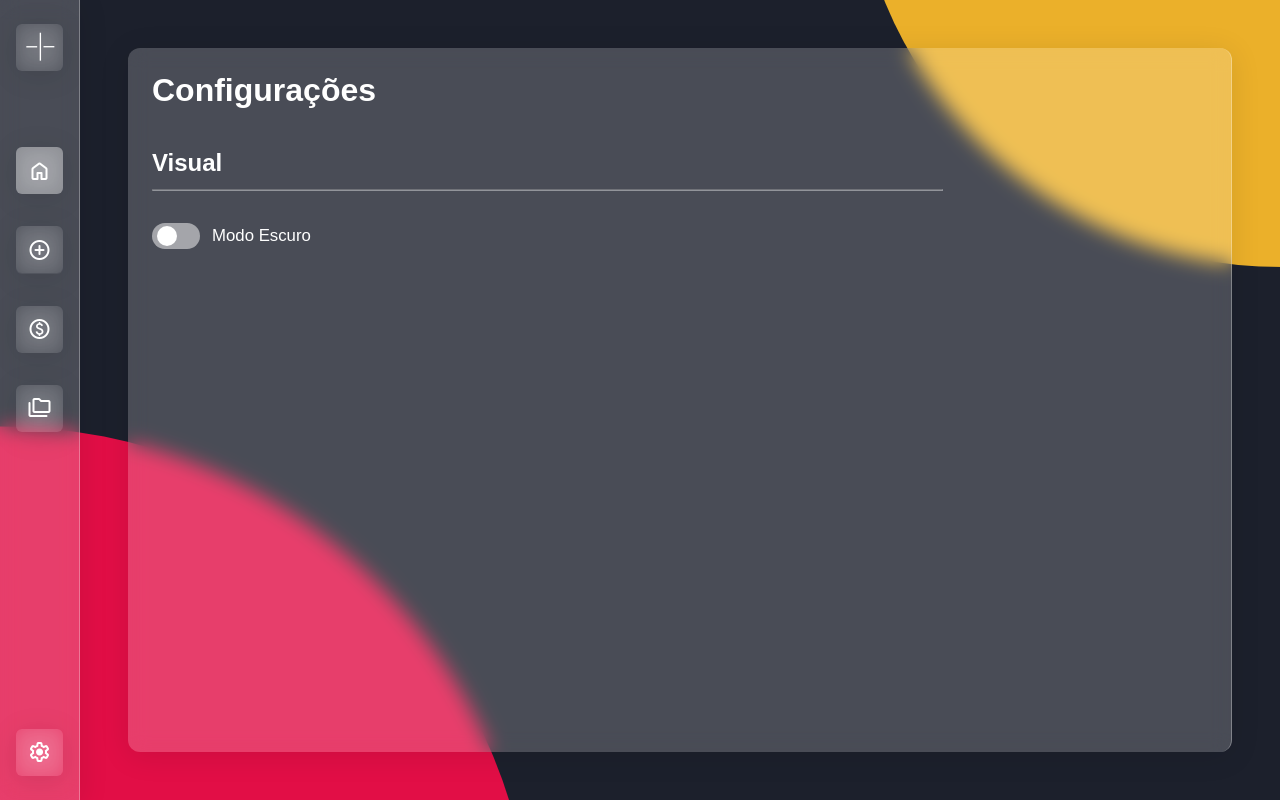
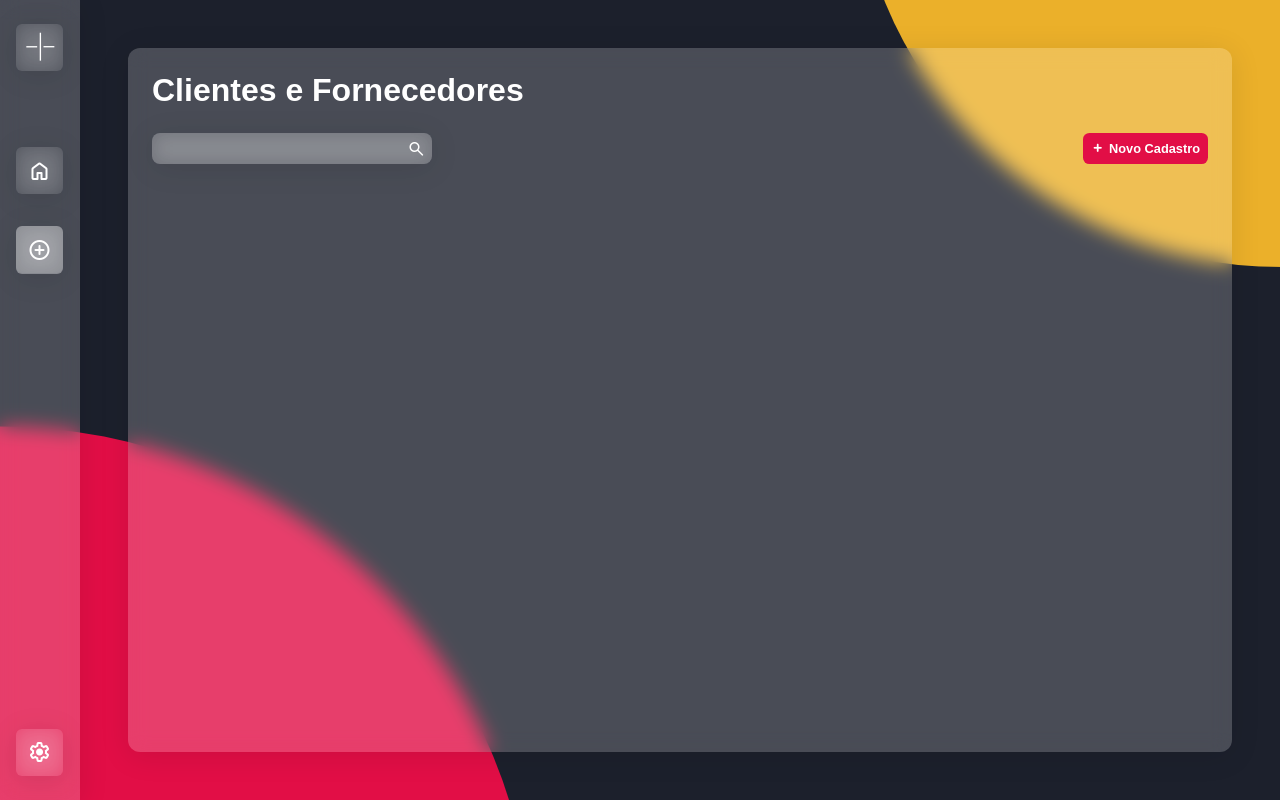
Before and after one commit to madrigueira/Coletivo8-Dashboard, a plain HTML site: page index.html in a window 1280 px wide. Drawn offline with nearby package versions, Linux system fonts and the light colour scheme.

Commit message:
fazendo umas parada ai

```diff
--- a/css/style.scss
+++ b/css/style.scss
@@ -42,7 +42,7 @@ body{
     background: rgba(255, 255, 255, $a);
     box-shadow: 0 4px 30px rgba(0, 0, 0, 0.1);
     backdrop-filter: blur(10px);
-    border-right: 1px solid rgba(255, 255, 255, 0.3);
+    border-right: 0px solid rgba(255, 255, 255, 0.3);
 }
 
 .sidenav{
@@ -102,7 +102,7 @@ body{
             font-size: 2vh;
             padding: 0.7vh 2vh 0.7vh 0;
             text-transform: uppercase;
-            margin-left: 2vh;
+            margin-left: 2.15vh;
             font-weight: 500;
             text-decoration: none;
             width: 100%;
@@ -159,7 +159,76 @@ body{
     display: flex;
 }
 
-/* CHECKBOX: CONFIGURAÇÕES */
+/* CLIENTES E FORNECEDORES */
+
+#cadastro{
+
+    .flex{
+        padding-top: 3vh;
+        display: flex;
+
+        .search{
+            @include glass;
+            display: flex;
+            border-radius: 1vh;
+            width: 35vh;
+
+            input{
+                outline: none;
+                background: transparent;
+                border: 0;
+                width: 100%;
+                align-items: center;
+                padding-left: 1vh;
+                font-size: 1.75vh;
+
+                &::-webkit-search-cancel-button {
+                -webkit-appearance: none;
+                }
+            }
+
+            button{
+                background: transparent;
+                border: none;
+                aspect-ratio: 1/1;
+                cursor: pointer;
+                transition: 0.2s;
+                font-size: 2.5vh;
+
+                &:hover{
+                    background-color: #ffffff10;
+                }
+            }
+        }
+
+        .add{
+            display: flex;
+            background-color: #E20E46;
+            border: 0;
+            border-radius: .8vh;
+            font-size: 1.6vh;
+            font-weight: 700;
+            align-items: center;
+            justify-content: center;
+            padding: 1vh;
+            transition: 0.2s;
+            cursor: pointer;
+            margin-left: auto;
+
+            &:hover{
+                background-color: #cf0c40;
+            }
+
+            a{
+                font-size: 1.8vh;
+                font-weight: 700;
+                padding-right: 0.5vh;
+            }
+        }
+    }
+}
+
+/* CONFIGURAÇÕES: CHECKBOX */
 
 .config{
     display: flex;
@@ -167,8 +236,8 @@ body{
 
     .switch {
         position: relative;
-        width: 6vh;
-        height: 3.3vh;
+        width: 6.2vh;
+        height: 3.35vh;
 
         input {
             display: none;
@@ -200,7 +269,7 @@ body{
             background-color: #EBB02A;
 
             &:before{
-                transform: translateX(2.2vh);
+                transform: translateX(2.4vh);
             }
         }
 
@@ -224,17 +293,18 @@ body{
 /* DARK MODE */
 
 body.active{
+
     .circle-1, .circle-2{
         opacity: 0;
     }
 
     .sidenav{
-        background: rgb(61, 61, 61);;
-        backdrop-filter: blur(00px);
+        background: #252731;
+        backdrop-filter: blur(0px);
     }
 
     .container{
-        background: rgb(61, 61, 61);;
-        backdrop-filter: blur(00px);
+        background: #252731;
+        backdrop-filter: blur(0px);
     }
 }
--- a/index.html
+++ b/index.html
@@ -10,73 +10,60 @@
 </head>
 <body id="body">
 
+    <!-- Círculos coloridos do background -->
     <div class="circle-1"></div>
     <div class="circle-2"></div>
 
+    <!-- Menu lateral da dashboard -->
     <div class="sidenav" id="sidenav">
-        <button class="btn-nav btn-menu" onclick="sidenav()"><p>⤬</p></button>
+        <button class="btn-nav btn-menu" onclick="sidenav()"><p>⤬</p></button> <!-- Botão de expandir e retrair o menu -->
         <div class="div-btn">
-            <button class="btn-nav material-symbols-rounded active" onclick="toggle_menu(this.name)" name="home">home</button>
-            <a onclick="toggle_menu(this.name)" name="home">home</a>
+            <button class="btn-nav material-symbols-rounded" onclick="toggle_menu(this.name)" name="home">home</button> <!-- Botão de navegação p/ mudar pags da dashboard -->
+            <a onclick="toggle_menu(this.name)" name="home">home</a> <!-- Título do botão de navegação (só aparece com tela expandida)  -->
         </div>
         <div class="div-btn">
-            <button class="btn-nav material-symbols-rounded" onclick="toggle_menu(this.name)" name="cadastro">add_circle</button>
+            <button class="btn-nav material-symbols-rounded active" onclick="toggle_menu(this.name)" name="cadastro">add_circle</button>
             <a onclick="toggle_menu(this.name)" name="cadastro">clientes e fornecedores</a>
         </div>
-        <div class="div-btn">
-            <button class="btn-nav material-symbols-rounded" onclick="toggle_menu(this.name)" name="contas">monetization_on</button>
-            <a onclick="toggle_menu(this.name)" name="contas">contas</a>
-        </div>
-        <div class="div-btn">
-            <button class="btn-nav material-symbols-rounded" onclick="toggle_menu(this.name)" name="clientes">folder_copy</button>
-            <a onclick="toggle_menu(this.name)" name="clientes">clientes</a>
-        </div>
         <div class="div-btn btn-config">
-            <button class="btn-nav material-symbols-rounded" onclick="toggle_menu(this.name)" name="config">settings</button>
-            <a onclick="toggle_menu(this.name)" name="config">configurações</a>
+            <button class="btn-nav material-symbols-rounded" onclick="toggle_menu(this.name)" name="configuracoes">settings</button>
+            <a onclick="toggle_menu(this.name)" name="configuracoes">configurações</a>
         </div>
     </div>
 
 
-
+    <!-- Página: Home -->
     <container class="container" id="home">
         <h1>Home</h1>
     </container>
 
 
-
-    <container class="container" id="cadastro">
+    <!-- Página: Clientes e Fornecedores -->
+    <container class="container active" id="cadastro">
         <h1>Clientes e Fornecedores</h1>
+        <div class="flex">
+            <div class="search">
+                <input type="search">
+                <button class="material-symbols-rounded">search</button>
+            </div>
+            <button class="add"><a class="material-symbols-rounded">add</a> Novo Cadastro</button>
+        </div>
     </container>
 
 
-
-    <container class="container" id="contas">
-        <h1>Contas</h1>
-    </container>
-
-
-
-    <container class="container" id="clientes">
-        <h1>Clientes</h1>
-    </container>
-
-
-
-    <container class="container active" id="config">
+    <!-- Página: Configurações -->
+    <container class="container" id="configuracoes">
         <h1>Configurações</h1>
         <h3>Visual</h3>
         <hr>
-        <div class="config">
+        <div class="config"> <!-- Botão Liga/Desliga Darkmode -->
             <label class="switch">
-                <input type="checkbox" id="setting-glass" onclick="teste()">
+                <input type="checkbox" id="setting-glass" onclick="dark_mode()">
                 <span class="slider round"></span>
             </label>
             <p>Modo Escuro</p>
         </div>
-
     </container>
-
 
 
     <script src="script.js"></script>
--- a/script.js
+++ b/script.js
@@ -10,14 +10,12 @@ function toggle_menu(name)
     document.querySelector(`[name=${name}]`).classList.add("active")
 }
 
-function teste(){
+function dark_mode(){
     const check = document.getElementById("setting-glass")
-    const sidenav = document.getElementById("sidenav")
-    const container = document.querySelector("container")
-    const bodys = document.getElementById("body")
+    const body = document.getElementById("body")
     if(check.checked == true){
-        bodys.classList.add("active")
+        body.classList.add("active")
     }else{
-        bodys.classList.remove("active")
+        body.classList.remove("active")
     }
 }
```
Also changed, not shown: css/style.css, 1 other file.
